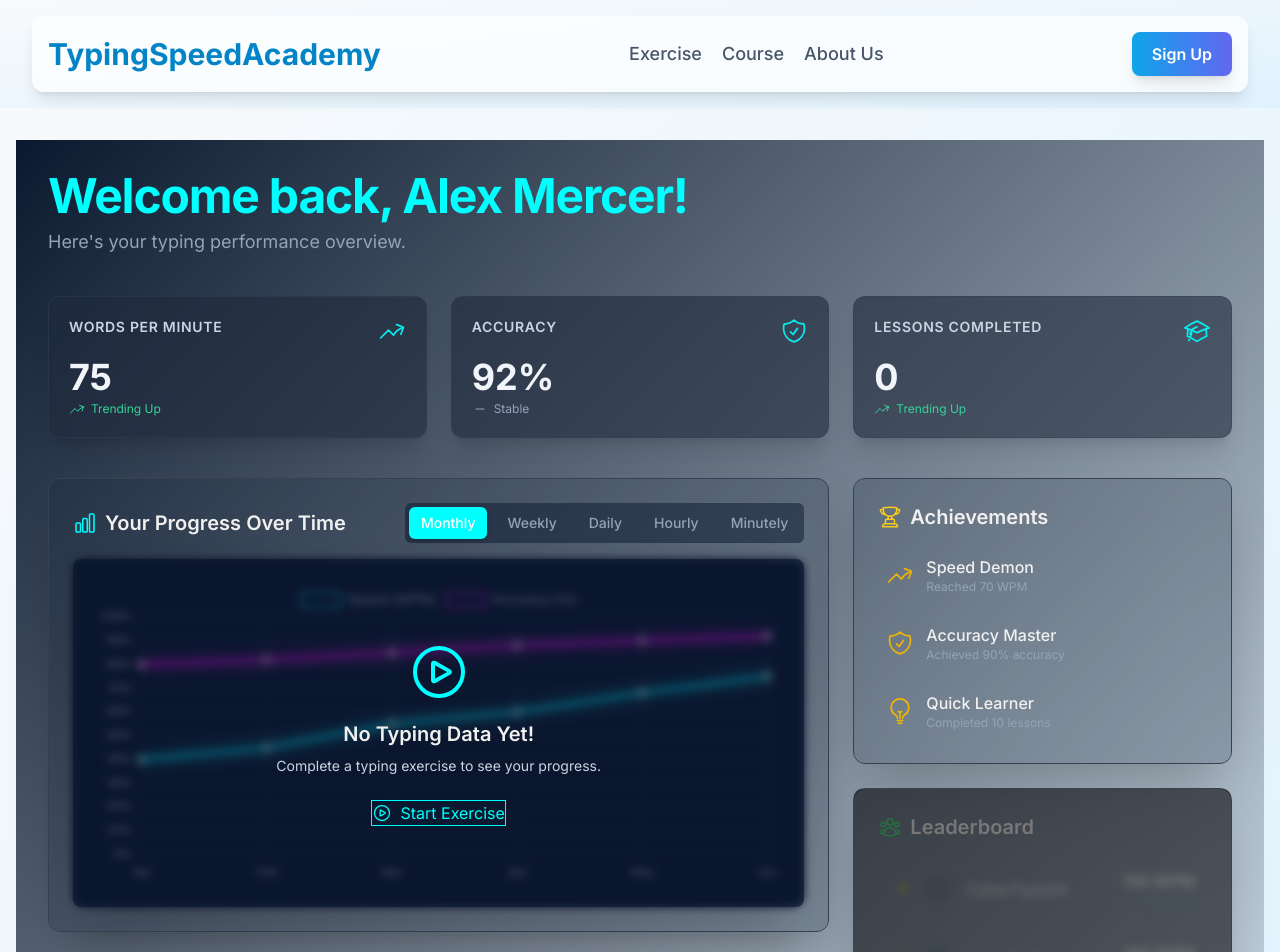
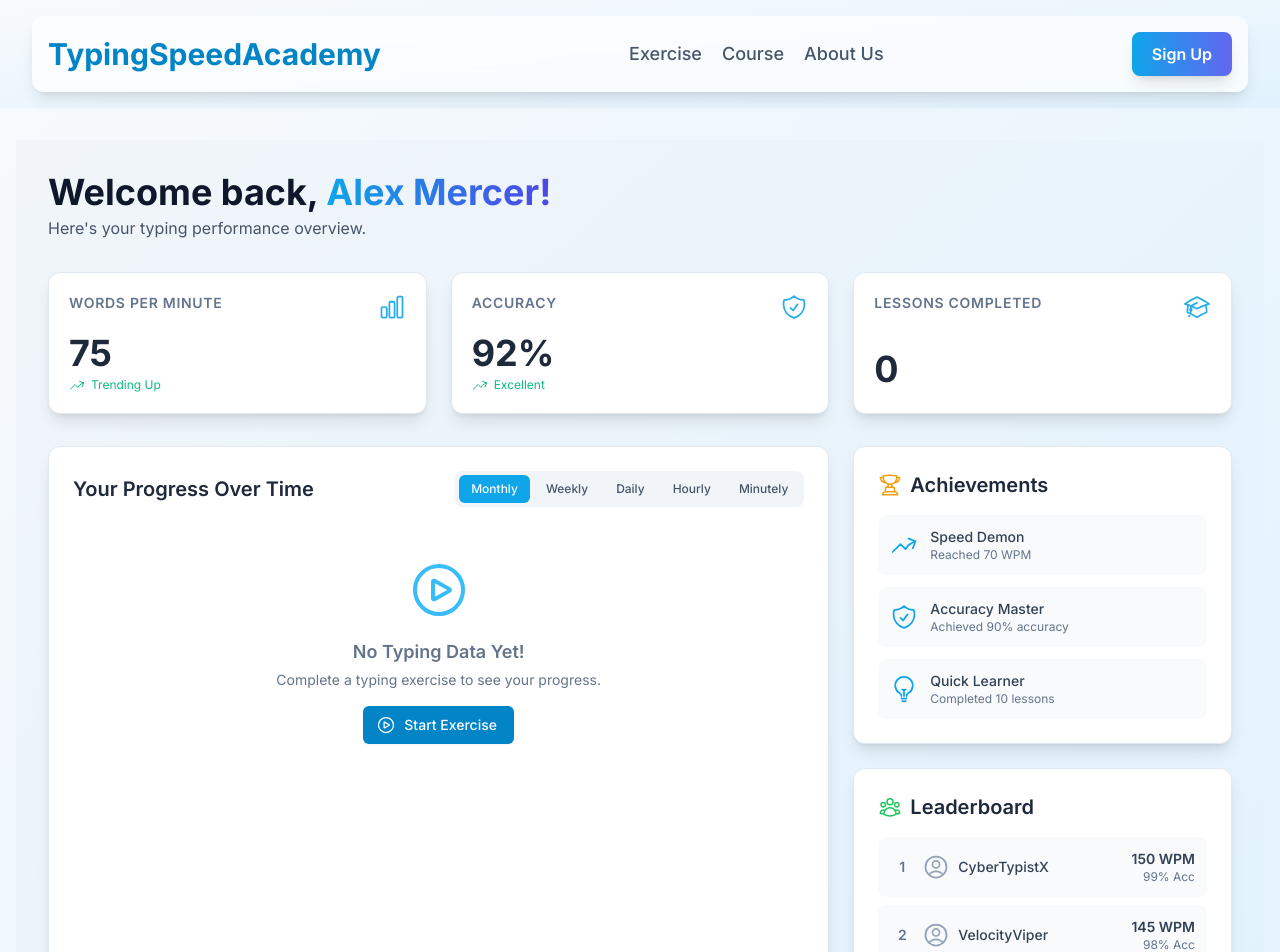
Before and after one commit to typingspeedacademy/typingspeedacadem, a Next.js app: page /dashboard in a window 1280 px wide. Shown: the top 952 px of the page. Built offline with nearby package versions, Linux system fonts and the light colour scheme.

Commit message:
Add files via upload

```diff
--- a/src/app/dashboard/page.tsx
+++ b/src/app/dashboard/page.tsx
@@ -82,24 +82,20 @@ const AnalyticsCard: React.FC<AnalyticsCardProps> = ({
   icon: Icon,
   trend,
   trendText,
-  bgColor = 'bg-slate-800/60', // Slightly more transparent default
-  textColor = 'text-slate-100' // Brighter default text
+  bgColor = 'bg-white dark:bg-slate-800', // Light theme default, dark mode variant
+  textColor = 'text-slate-700 dark:text-slate-200' // Text for light theme, dark mode variant
 }) => {
-  const trendColor = trend === 'up' ? 'text-emerald-400' : trend === 'down' ? 'text-red-400' : 'text-slate-400';
+  const trendColor = trend === 'up' ? 'text-emerald-500 dark:text-emerald-400' : trend === 'down' ? 'text-red-500 dark:text-red-400' : 'text-slate-500 dark:text-slate-400';
   const displayValue = value !== null && value !== undefined ? value.toString() : (title.toLowerCase().includes('accuracy') ? '0%' : '0');
 
   return (
-    <div className={`relative overflow-hidden group p-5 rounded-xl shadow-xl flex flex-col justify-between h-full ${bgColor} ${textColor} border border-slate-700/50 hover:border-electric-blue/70 transition-all duration-300 transform hover:-translate-y-1 hover:shadow-electric-blue/20`}>
-      {/* Subtle background pattern or glow effect */}
-      <div className="absolute inset-0 opacity-5 group-hover:opacity-10 transition-opacity duration-300">
-        {/* Example: Diagonal lines pattern */}
-        {/* <svg width="100%" height="100%" xmlns="http://www.w3.org/2000/svg"><defs><pattern id="p" width="30" height="30" patternUnits="userSpaceOnUse"><path d="M0 30L30 0ZM-5 5L5 -5ZM25 35L35 25" stroke="currentColor" strokeWidth="1"/></pattern></defs><rect width="100%" height="100%" fill="url(#p)"/></svg> */}
+    <div className={`relative overflow-hidden group p-5 rounded-xl shadow-lg flex flex-col justify-between h-full ${bgColor} ${textColor} border border-slate-200 dark:border-slate-700 hover:border-sky-400 dark:hover:border-sky-500 transition-all duration-300 transform hover:-translate-y-1 hover:shadow-sky-500/20 dark:hover:shadow-sky-400/20`}>
+      {/* Subtle background pattern or glow effect removed for cleaner light theme */}
+      <div className="relative z-10 flex justify-between items-start mb-3">
+        <h3 className="text-xs sm:text-sm font-semibold text-slate-500 dark:text-slate-400 uppercase tracking-wider">{title}</h3>
+        <Icon className="h-6 w-6 sm:h-7 sm:w-7 text-sky-500 dark:text-sky-400 opacity-90 group-hover:opacity-100 transition-opacity" />
       </div>
-      <div className="relative z-10 flex justify-between items-start mb-3">
-        <h3 className="text-xs sm:text-sm font-semibold text-slate-300 uppercase tracking-wider">{title}</h3>
-        <Icon className="h-6 w-6 sm:h-7 sm:w-7 text-electric-blue opacity-90 group-hover:opacity-100 transition-opacity" />
-      </div>
-      <p className="text-3xl sm:text-4xl font-bold text-light-gradient mb-1 group-hover:text-white transition-colors">{displayValue}</p>
+      <p className="text-3xl sm:text-4xl font-bold text-slate-800 dark:text-slate-100 mb-1 group-hover:text-sky-600 dark:group-hover:text-sky-300 transition-colors">{displayValue}</p>
       {trend && (
         <div className={`flex items-center text-xs ${trendColor} mt-auto`}>
           {trend === 'up' && <ArrowTrendingUpIcon className="h-4 w-4 mr-1.5" />}
@@ -338,129 +334,133 @@ export default function DashboardPage() {
   // In a real app, fetch user data: useEffect(() => { /* fetch logic */ }, []);
 
   return (
-    <div className="min-h-screen bg-gradient-to-br from-dark-navy to-deep-space text-subtle-white p-4 sm:p-6 lg:p-8">
-      <header className="mb-8 sm:mb-10">
-        <h1 className="text-3xl sm:text-4xl lg:text-5xl font-bold text-electric-blue tracking-tight">
-          Welcome back, <span className="text-light-gradient">{userData.name}</span>!
+    <div className="min-h-screen bg-gradient-to-br from-slate-100 to-sky-100 dark:from-slate-900 dark:to-sky-800 p-4 sm:p-6 lg:p-8 text-slate-800 dark:text-slate-200">
+      <header className="mb-8">
+        <h1 className="text-3xl sm:text-4xl font-bold text-slate-900 dark:text-slate-100">
+          Welcome back, <span className="text-transparent bg-clip-text bg-gradient-to-r from-sky-500 to-indigo-600 dark:from-sky-400 dark:to-indigo-500">{userData.name || 'User'}!</span>
         </h1>
-        <p className="text-md sm:text-lg text-slate-400 mt-2">Here's your typing performance overview.</p>
+        <p className="text-slate-600 dark:text-slate-400 mt-1 text-sm sm:text-base">Here&apos;s your typing performance overview.</p>
       </header>
 
-      {/* Analytics Cards Section - Enhanced Grid */}
-      <div className="grid grid-cols-1 sm:grid-cols-2 lg:grid-cols-3 gap-4 sm:gap-6 mb-8 sm:mb-10">
-        <AnalyticsCard title="Words Per Minute" value={userData.wpm} icon={ArrowTrendingUpIcon} trend="up" />
-        <AnalyticsCard title="Accuracy" value={`${userData.accuracy}%`} icon={ShieldCheckIcon} trend="stable" />
-        <AnalyticsCard title="Lessons Completed" value={lessonsCompletedCount} icon={AcademicCapIcon} trend="up" />
+      {/* Analytics Cards Grid */}
+      <div className="grid grid-cols-1 md:grid-cols-2 lg:grid-cols-3 gap-6 mb-8">
+        <AnalyticsCard
+          title="Words Per Minute"
+          value={userData.wpm}
+          icon={ChartBarIcon}
+          trend={userData.wpm > 60 ? "up" : userData.wpm > 40 ? "stable" : "down"} // Example trend logic
+          trendText={userData.wpm > 60 ? "Trending Up" : userData.wpm > 40 ? "Stable" : "Needs Improvement"}
+        />
+        <AnalyticsCard
+          title="Accuracy"
+          value={`${userData.accuracy}%`}
+          icon={ShieldCheckIcon}
+          trend={userData.accuracy > 90 ? "up" : userData.accuracy > 80 ? "stable" : "down"}
+          trendText={userData.accuracy > 90 ? "Excellent" : userData.accuracy > 80 ? "Good" : "Practice More"}
+        />
+        <AnalyticsCard
+          title="Lessons Completed"
+          value={lessonsCompletedCount}
+          icon={AcademicCapIcon}
+          // trend="up" // Example, could be based on recent activity
+          // trendText="Keep Going!"
+        />
       </div>
 
-      {/* Main Content Area - Chart and Leaderboard */}
+      {/* Main Content Area: Progress Chart and Side Panels */}
       <div className="grid grid-cols-1 lg:grid-cols-3 gap-6">
-        {/* Left Column: Progress Chart (Quick Stats removed) */}
-        <div className="lg:col-span-2 space-y-6">
-          {/* Progress Chart */}
-          <div className="glass-panel glowing-border-blue p-6">
+        {/* Progress Over Time Chart - Spans 2 columns on large screens */}
+        <div className="lg:col-span-2 bg-white dark:bg-slate-800 p-6 rounded-xl shadow-lg border border-slate-200 dark:border-slate-700">
           <div className="flex justify-between items-center mb-4">
-              <h2 className="text-xl font-semibold flex items-center">
-                <ChartBarIcon className="h-6 w-6 mr-2 text-electric-blue" /> Your Progress Over Time
-              </h2>
-              <div className="flex space-x-1 sm:space-x-2 bg-dark-navy/50 p-1 rounded-md">
-                {(['monthly', 'weekly', 'daily', 'hourly', 'minutely'] as const).map(tf => (
+            <h2 className="text-xl font-semibold text-slate-800 dark:text-slate-100">Your Progress Over Time</h2>
+            <div className="flex space-x-1 bg-slate-100 dark:bg-slate-700 p-1 rounded-lg">
+              {['monthly', 'weekly', 'daily', 'hourly', 'minutely'].map((tf) => (
                 <button
                   key={tf}
-                    onClick={() => setTimeFrame(tf)}
-                    className={`px-2 py-1 sm:px-3 sm:py-1.5 text-xs sm:text-sm rounded-md transition-all duration-200 font-medium
-                               ${timeFrame === tf ? 'bg-electric-blue text-white shadow-md' : 'bg-transparent text-slate-400 hover:bg-slate-700/70 hover:text-slate-200'}`}
+                  onClick={() => setTimeFrame(tf as typeof timeFrame)}
+                  className={`px-3 py-1.5 text-xs font-medium rounded-md transition-colors
+                    ${timeFrame === tf
+                      ? 'bg-sky-500 text-white dark:bg-sky-600'
+                      : 'text-slate-600 dark:text-slate-300 hover:bg-slate-200 dark:hover:bg-slate-600'}`}
                 >
                   {tf.charAt(0).toUpperCase() + tf.slice(1)}
                 </button>
               ))}
             </div>
           </div>
-            <div className="relative">
-              <div className={hasNoData ? 'filter blur-sm pointer-events-none' : ''}>
-                {/* Pass mockUserData.progressData if hasNoData is true and chart needs a specific structure, otherwise pass actual progressData or an empty array */}
-                <FuturisticLineChart data={hasNoData ? mockUserData.progressData : progressData} className="mt-4" />
+          {hasNoData ? (
+            <div className="flex flex-col items-center justify-center h-64 text-center text-slate-500 dark:text-slate-400">
+              <PlayCircleIcon className="h-16 w-16 mb-4 text-sky-400 dark:text-sky-500" />
+              <h3 className="text-lg font-semibold mb-1">No Typing Data Yet!</h3>
+              <p className="text-sm mb-4">Complete a typing exercise to see your progress.</p>
+              <Link href="/typing-test" className="inline-flex items-center px-4 py-2 border border-transparent text-sm font-medium rounded-md shadow-sm text-white bg-sky-600 hover:bg-sky-700 focus:outline-none focus:ring-2 focus:ring-offset-2 focus:ring-sky-500 transition-colors">
+                <PlayCircleIcon className="-ml-1 mr-2 h-5 w-5" />
+                Start Exercise
+              </Link>
             </div>
-              {hasNoData && (
-                <div className="absolute inset-0 flex flex-col items-center justify-center bg-dark-navy/70 rounded-lg p-4 text-center">
-                  <PlayCircleIcon className="h-16 w-16 text-electric-blue mb-4" />
-                  <p className="text-xl font-semibold text-subtle-white mb-2">No Typing Data Yet!</p>
-                  <p className="text-sm text-slate-300 mb-6">Complete a typing exercise to see your progress.</p>
-                  <Link href="/typing-test/typing-exercise" legacyBehavior>
-                    <a className="btn-secondary group inline-flex items-center">
-                      <PlayCircleIcon className="h-5 w-5 mr-2 transition-transform duration-300 ease-in-out group-hover:scale-110" />
-                      Start Exercise
-                    </a>
-                  </Link>
+          ) : (
+            <div className="h-80 sm:h-96">
+              <FuturisticLineChart data={progressData} timeFrame={timeFrame} />
             </div>
           )}
         </div>
+
+        {/* Side Panel: Achievements & Leaderboard */}
+        <div className="lg:col-span-1 space-y-6">
+          {/* Achievements Card */}
+          <div className="bg-white dark:bg-slate-800 p-6 rounded-xl shadow-lg border border-slate-200 dark:border-slate-700">
+            <h2 className="text-xl font-semibold text-slate-800 dark:text-slate-100 mb-4 flex items-center">
+              <TrophyIcon className="h-6 w-6 mr-2 text-amber-500 dark:text-amber-400" /> Achievements
+            </h2>
+            <ul className="space-y-3">
+              {userData.achievements.map((ach) => (
+                <li key={ach.id} className="flex items-center p-3 bg-slate-50 dark:bg-slate-700/50 rounded-lg hover:bg-slate-100 dark:hover:bg-slate-700 transition-colors">
+                  <ach.icon className="h-7 w-7 text-sky-500 dark:text-sky-400 mr-3 flex-shrink-0" />
+                  <div>
+                    <h4 className="font-medium text-sm text-slate-700 dark:text-slate-200">{ach.name}</h4>
+                    <p className="text-xs text-slate-500 dark:text-slate-400">{ach.description}</p>
                   </div>
+                </li>
+              ))}
+              {userData.achievements.length === 0 && (
+                <p className="text-sm text-slate-500 dark:text-slate-400">No achievements unlocked yet. Keep practicing!</p>
+              )}
+            </ul>
           </div>
 
-        {/* Right Column: Achievements & Leaderboard */}
-        <div className="space-y-6">
-          {/* Achievements */}
-          <div className="glass-panel glowing-border-gold p-6">
-            <h2 className="text-xl font-semibold mb-4 flex items-center">
-              <TrophyIcon className="h-6 w-6 mr-2 text-yellow-400" /> Achievements
+          {/* Leaderboard Card */}
+          <div className="bg-white dark:bg-slate-800 p-6 rounded-xl shadow-lg border border-slate-200 dark:border-slate-700">
+            <h2 className="text-xl font-semibold text-slate-800 dark:text-slate-100 mb-4 flex items-center">
+              <UserGroupIcon className="h-6 w-6 mr-2 text-green-500 dark:text-green-400" /> Leaderboard
             </h2>
-            <ul className="space-y-3">
-              {userData.achievements.map(ach => (
-                <li key={ach.id} className="flex items-center p-2 rounded-md hover:bg-slate-700/50 transition-colors">
-                  <ach.icon className="h-7 w-7 text-yellow-500 mr-3 flex-shrink-0" />
-                  <div>
-                    <p className="font-medium">{ach.name}</p>
-                    <p className="text-xs text-slate-400">{ach.description}</p>
+            <ul className="space-y-2">
+              {mockLeaderboard.slice(0, 5).map((entry) => (
+                <li
+                  key={entry.rank}
+                  className={`flex items-center justify-between p-3 rounded-lg transition-colors
+                    ${entry.isCurrentUser
+                      ? 'bg-sky-100 dark:bg-sky-700/50 border-l-4 border-sky-500 dark:border-sky-400'
+                      : 'bg-slate-50 dark:bg-slate-700/50 hover:bg-slate-100 dark:hover:bg-slate-700'}`}
+                >
+                  <div className="flex items-center">
+                    <span className={`font-semibold text-sm w-6 text-center mr-2 ${entry.isCurrentUser ? 'text-sky-600 dark:text-sky-300' : 'text-slate-500 dark:text-slate-400'}`}>{entry.rank}</span>
+                    <UserCircleIcon className={`h-7 w-7 mr-2 ${entry.isCurrentUser ? 'text-sky-500 dark:text-sky-400' : 'text-slate-400 dark:text-slate-500'}`} />
+                    <span className={`text-sm font-medium ${entry.isCurrentUser ? 'text-sky-700 dark:text-sky-200' : 'text-slate-700 dark:text-slate-200'}`}>{entry.name}</span>
+                  </div>
+                  <div className="text-right">
+                    <p className={`text-sm font-semibold ${entry.isCurrentUser ? 'text-sky-600 dark:text-sky-300' : 'text-slate-700 dark:text-slate-200'}`}>{entry.wpm} WPM</p>
+                    <p className={`text-xs ${entry.isCurrentUser ? 'text-sky-500 dark:text-sky-400' : 'text-slate-500 dark:text-slate-400'}`}>{entry.accuracy}% Acc</p>
                   </div>
                 </li>
               ))}
             </ul>
-            {userData.achievements.length === 0 && <p className="text-slate-400 text-sm">Keep practicing to unlock achievements!</p>}
-          </div>
-
-          {/* Leaderboard */}
-          <div className="glass-panel glowing-border-green p-6">
-            <h2 className="text-xl font-semibold mb-4 flex items-center">
-              <UserGroupIcon className="h-6 w-6 mr-2 text-green-400" /> Leaderboard
-            </h2>
-            <div className="relative filter blur-sm pointer-events-none">
-              <ul className="space-y-2">
-                {mockLeaderboard.slice(0, 5).map(user => (
-                  <li key={user.rank} className={`flex items-center justify-between p-3 rounded-lg transition-all duration-200 ${user.isCurrentUser ? 'bg-electric-blue/20 border border-electric-blue/50 shadow-md' : 'hover:bg-slate-700/60'}`}>
-                    <div className="flex items-center">
-                      <span className={`font-bold w-6 text-center text-sm ${user.rank <= 3 ? 'text-yellow-400' : 'text-slate-300'}`}>{user.rank}</span>
-                      <UserCircleIcon className={`h-7 w-7 sm:h-8 sm:w-8 ml-2 mr-3 ${user.isCurrentUser ? 'text-electric-blue' : 'text-slate-500'}`} />
-                      <span className={`text-sm sm:text-base ${user.isCurrentUser ? 'font-semibold text-subtle-white' : 'text-slate-200'}`}>{user.name}</span>
-                    </div>
-                    <div className="text-right">
-                      <p className={`font-semibold text-sm sm:text-base ${user.isCurrentUser ? 'text-electric-blue' : 'text-subtle-white'}`}>{user.wpm} WPM</p>
-                      <p className={`text-xs ${user.isCurrentUser ? 'text-electric-blue/80' : 'text-slate-400'}`}>{user.accuracy}% Acc</p>
-                    </div>
-                  </li>
-                ))}
-              </ul>
-              <Link href="/leaderboard" legacyBehavior>
-                <a className="block text-center mt-4 text-sm text-electric-blue hover:text-violet font-medium">View Full Leaderboard &rarr;</a>
+            <Link href="/leaderboard" className="mt-4 inline-flex items-center text-sm font-medium text-sky-600 dark:text-sky-400 hover:text-sky-700 dark:hover:text-sky-300 transition-colors group">
+              View Full Leaderboard
+              <ArrowRightIcon className="ml-1.5 h-4 w-4 transform group-hover:translate-x-1 transition-transform"/>
             </Link>
-            </div>
-            <div className="absolute inset-0 flex flex-col items-center justify-center bg-black/50 rounded-lg">
-              <p className="text-2xl font-bold text-subtle-white">Coming Soon!</p>
-              <p className="text-md text-slate-300 mt-2">Paid Challenges up to $10,000</p>
           </div>
         </div>
       </div>
     </div>
-
-      <div className="mt-8 sm:mt-12 text-center">
-        <Link href="/typing-test/typing-exercise" legacyBehavior>
-            <a className="btn-primary group text-base sm:text-lg px-6 sm:px-8 py-3 sm:py-3.5">
-                Start New Typing Test
-                <ArrowRightIcon className="h-5 w-5 ml-2 transition-transform duration-300 ease-in-out group-hover:translate-x-1" />
-            </a>
-        </Link>
-      </div>
-
-    </div>
   );
 }
```
Lines whose indentation alone changed are shown as unchanged.
